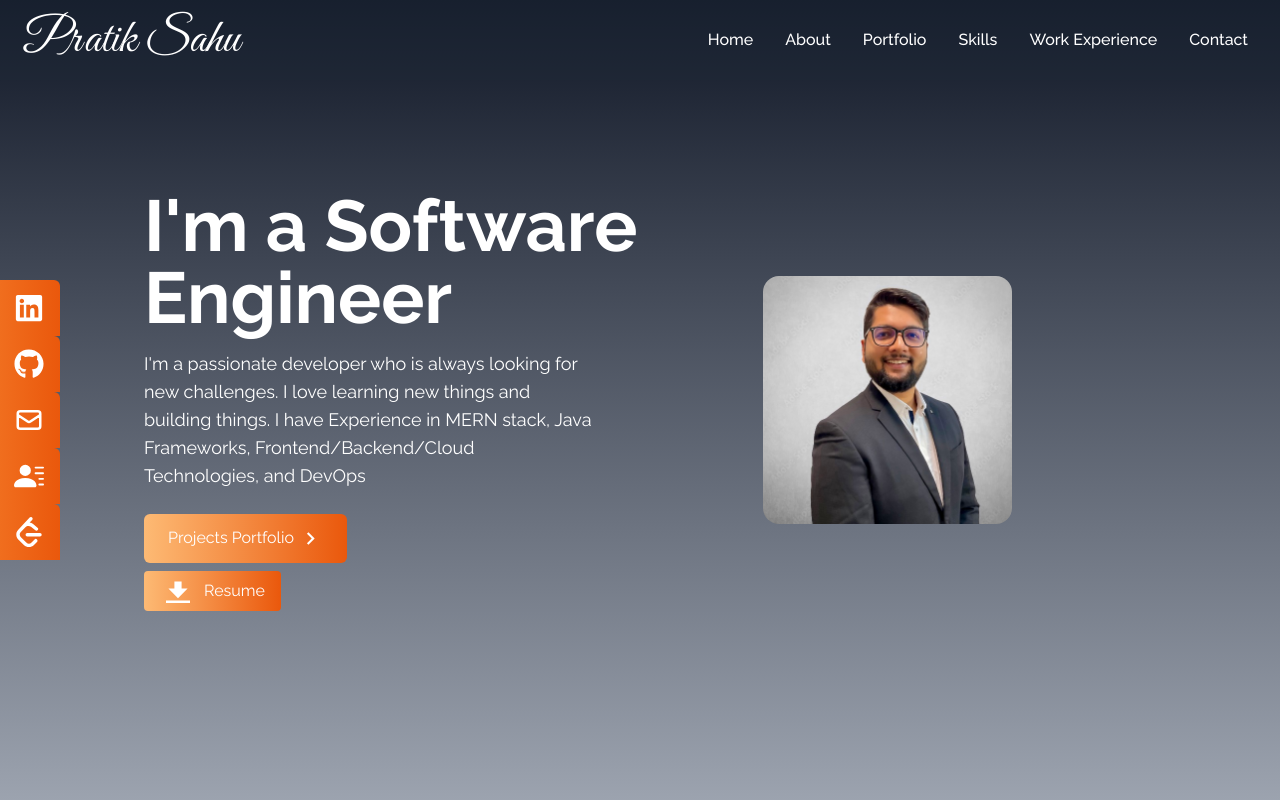
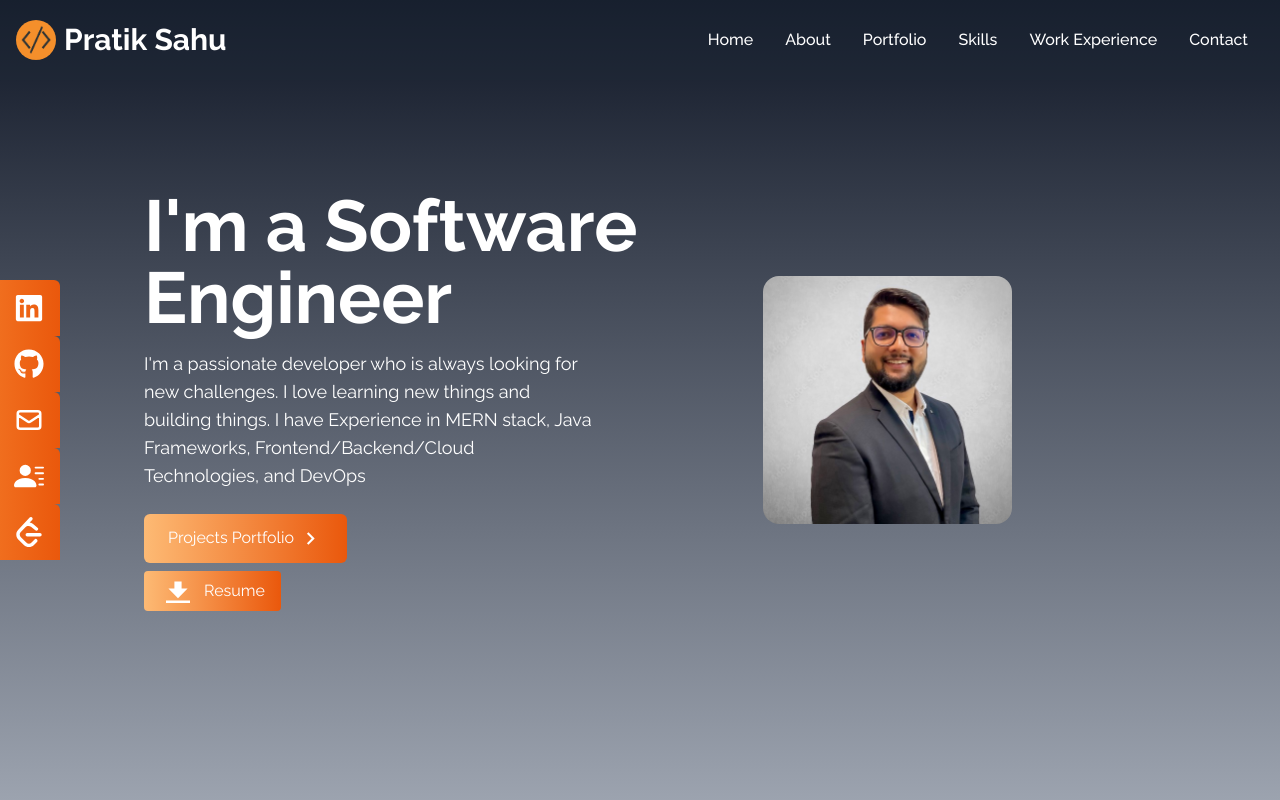
Before and after one commit to pratiksahu142/Portfolio, a React (Create React App) app: page / in a window 1280 px wide. Shown: the top 800 px of the page. Built offline with nearby package versions, Linux system fonts and the light colour scheme.

Commit message:
changed logo

```diff
--- a/src/components/NavBar.jsx
+++ b/src/components/NavBar.jsx
@@ -1,6 +1,7 @@
 import React, {useState} from "react";
 import {FaBars, FaTimes} from "react-icons/fa";
 import {Link} from "react-scroll";
+import logoicon from '../assets/logoicon.png'
 
 const NavBar = () => {
   const [nav, setNav] = useState(false);
@@ -40,9 +41,14 @@ const NavBar = () => {
 
   return (
       <div className="flex flex-wrap justify-between items-center w-full h-20 px-4 text-white bg-gray-800 bg-opacity-50 fixed">
-          <div>
-              <h1 className="text-3xl sm:text-4xl md:text-5xl font-signature ml-2">Pratik Sahu</h1>
-          </div>
+          <div className="flex items-center">
+              <img
+                src={logoicon} // Replace with the URL of your image
+                alt="Pratik Sahu"
+                className="w-10 h-10 rounded-full mr-2" // Use the 'rounded-full' class to make it circular
+              />
+              <h1 className="text-3xl sm:text-3xl font-bold md:text-3xl">Pratik Sahu</h1>
+            </div>
 
           <ul className="hidden md:flex">
               {links.map(({ id, link, name }) => (
```
Also changed, not shown: src/assets/logoicon.png (added).
